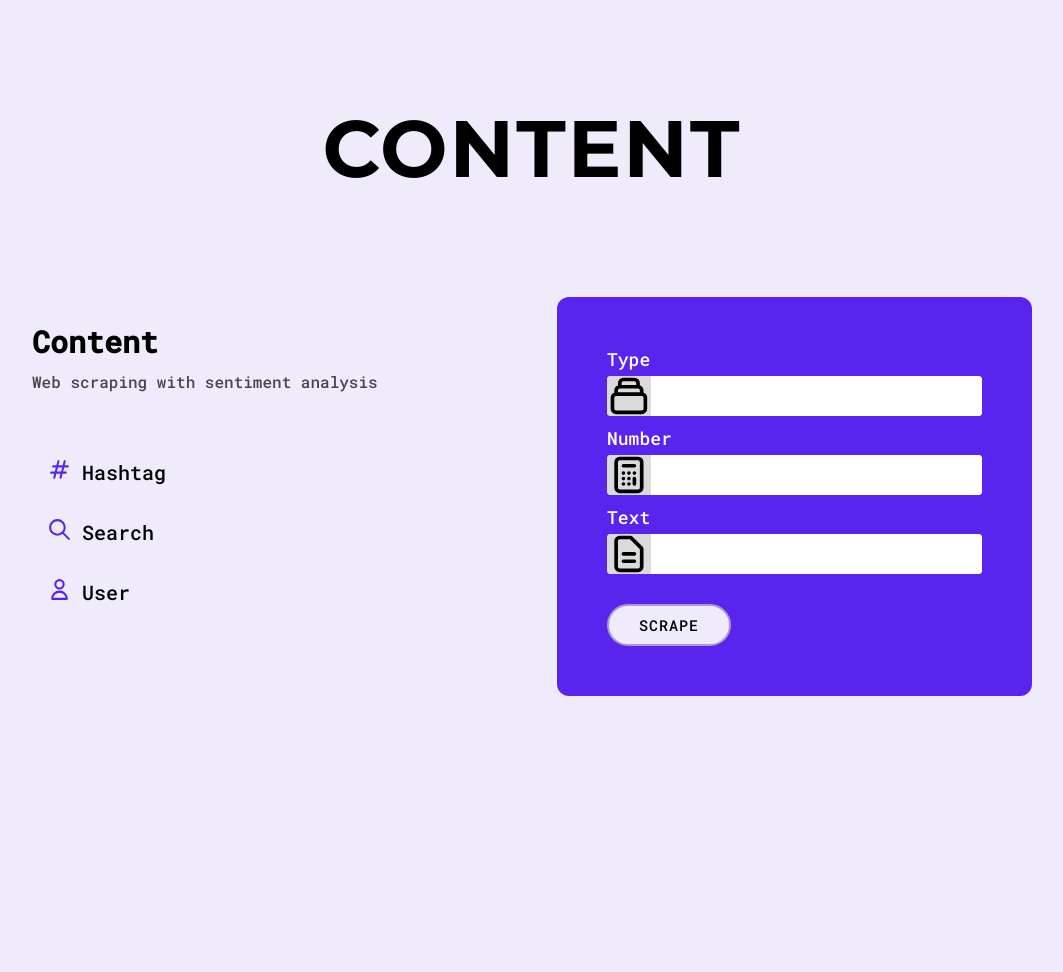
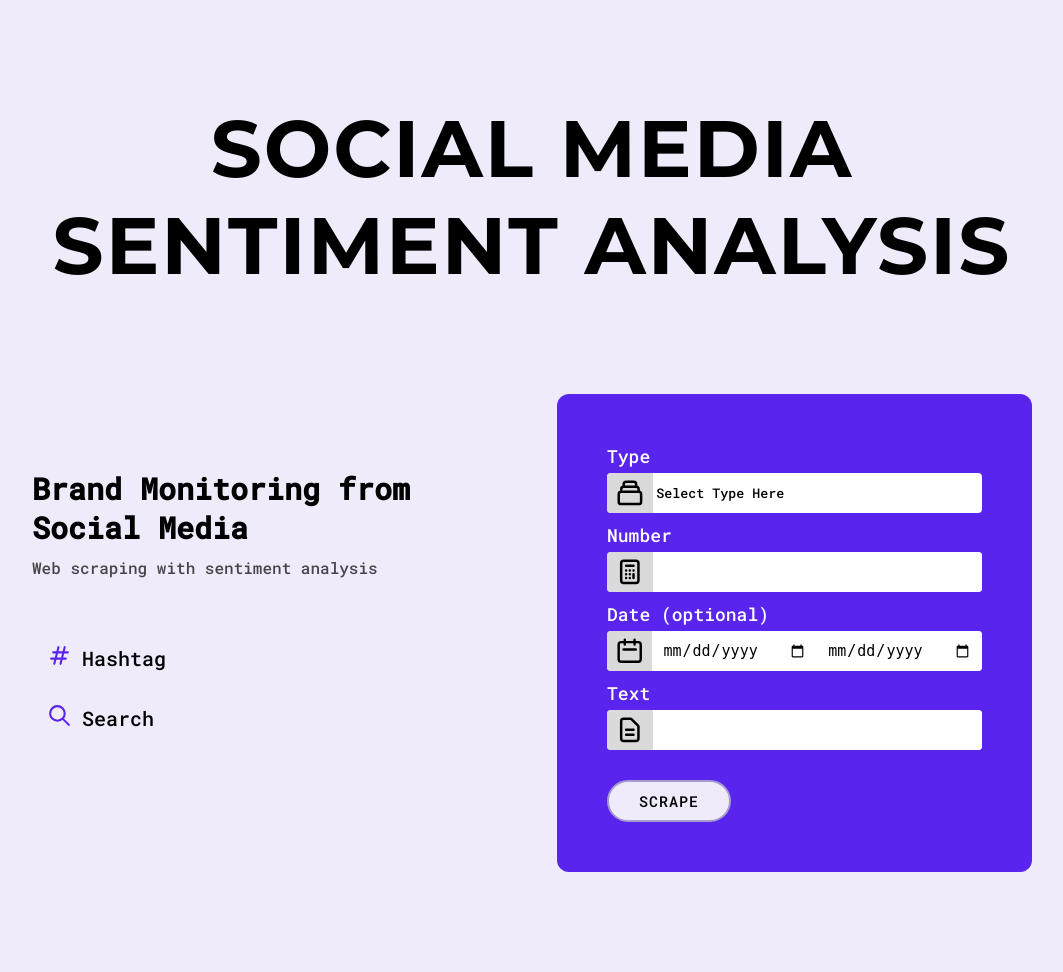
Before and after one commit to Sgreamss/Project-Social-Media-Sentiment-Analysis-System, a Flask app: page / in a window 1280 px wide. Shown: the whole page, without its empty margins (108-1171 px from the left). Before the commit the page ends 696 px from the top, so only its background shows below. Run offline with Flask 2, Linux system fonts and the light colour scheme.

Commit message:
improve ui

```diff
--- a/server.py
+++ b/server.py
@@ -21,9 +21,20 @@ def index():
 
 @app.route('/submit')
 def submitForm():
+    datestart = ''
+    datestartstring = ''
+    datestop = ''
+    datestopstring =''
     scape = request.args.get('scrape')
     number = request.args.get('number')
+    datestart = request.args.get('datestart')
+    datestop = request.args.get('datestop')
     tinput = request.args.get('textinput')
+
+    if datestart != '':
+        datestartstring = " since:"+datestart
+    if datestop != '':
+        datestopstring = " until:"+datestop
 
     tweets = []
     fields = ['Review','Date']
@@ -36,10 +47,10 @@ def submitForm():
         scraper = twitterScraper.TwitterUserScraper(user_input,False)
     elif inp.lower() =='search':
         search_input = tinput
-        scraper = twitterScraper.TwitterSearchScraper(search_input+" lang:th")
+        scraper = twitterScraper.TwitterSearchScraper(search_input+" lang:th"+datestartstring+datestopstring)
     elif inp.lower() == 'hashtag':
         hashtag_input = tinput
-        scraper = twitterScraper.TwitterHashtagScraper(hashtag_input+" lang:th")
+        scraper = twitterScraper.TwitterHashtagScraper(hashtag_input+" lang:th"+datestartstring+datestopstring)
 
     for i, tweet in  enumerate(scraper.get_items()):
         if i>n :
--- a/static/style.css
+++ b/static/style.css
@@ -196,13 +196,14 @@ section {
 }
 
 #content .right .form-group .input-wrapper .icon{
-    font-size: 2rem ;
+    font-size: 1.5rem ;
     height: 100%;
     width: 50px;
     display: flex;
     align-items: center;
     justify-content: center;
     background-color:  rgb(218, 218, 218);
+    padding: 8px;
 }
 
 #content .right .form-group .input-wrapper input {
@@ -211,8 +212,55 @@ section {
     width:  100%;
     outline:  none;
     border:  none;
+    font-size: 1.8rem;
+}
+#content .right .form-group .input-wrapper .dt {
+    padding:  1rem;
+    height:  100%;
+    width:  50%;
+    outline:  none;
+    border:  none;
+    font-size: 1.5rem;
+}
+select{
+    appearance: none;
+    background-color: transparent;
+    border: none;
+    padding: 0em 0.25em;
+    margin: 0;
+
+    z-index: 1;
+    font-family: inherit;
+
+    cursor: inherit;
+    line-height: inherit;
+    outline: none;
+
+}
+#content .right .form-group .input-wrapper .select{
+
+
+    display: grid;
+    grid-template-areas: "select";
+    align-items: center;
+    position: relative;
+    width: 100%;
+    height:  100%;
+
+
+
+    min-width: 15ch;
+    max-width: 30ch;
+    /* padding: 0.25em 0.5em; */
+
     font-size: 2rem;
+    cursor: pointer;
+    line-height: 2;
+
+
+
 }
+
 
 /* #content .right .form-wrapper button {
     display: inline-block;
--- a/templates/image.html
+++ b/templates/image.html
@@ -4,14 +4,14 @@
     <meta charset="UTF-8">
     <meta http-equiv="X-UA-Compatible" content="IE=edge">
     <meta name="viewport" content="width=device-width, initial-scale=1.0">
-    <title>Document</title>
+    <title>Project</title>
     <link rel="stylesheet" href="{{ url_for('static', filename='style.css') }}">
 </head>
 <body>
     <!-- Content -->
     <section id="content">
         <div class="container">
-            <h2 class="section-heading" data-outline="content">Content</h2>
+            <h2 class="section-heading" data-outline="content">Result</h2>
             <img src= "{{  image  }}", alt="",width="75",height="75">
             <form action="{{url_for('index')}}">
                 <button class = 'buttons'type="submit" >Back</button>
--- a/templates/index.html
+++ b/templates/index.html
@@ -4,18 +4,18 @@
     <meta charset="UTF-8">
     <meta http-equiv="X-UA-Compatible" content="IE=edge">
     <meta name="viewport" content="width=device-width, initial-scale=1.0">
-    <title>Document</title>
+    <title>Project</title>
     <link rel="stylesheet" href="{{ url_for('static', filename='style.css') }}">
 </head>
 <body>
     <!-- Content -->
     <section id="content">
         <div class="container">
-            <h2 class="section-heading" data-outline="content">Content</h2>
+            <h2 class="section-heading" >Social Media Sentiment Analysis  </h2>
             <div class="wrapper">
                 <div class="left">
-                    <h2 class="content-heading">Content</h2>
-                    <p class="content-desc">Web scraping with sentiment analysis</p>
+                    <h2 class="content-heading">Brand Monitoring from Social Media  </h2>
+                    <p class="content-desc">Web scraping with sentiment analysis </p>
                     <div class="content-info">
                         <ul>
                             <li><a href="#">
@@ -34,14 +34,14 @@
                                 </span>
                                 <span class="text">Search</span>
                             </a></li>
-                            <li><a href="#">
+                            <!-- <li><a href="#">
                                 <span class="icon">
                                     <svg xmlns="http://www.w3.org/2000/svg" class="h-6 w-6" fill="none" viewBox="0 0 24 24" stroke="currentColor">
                                         <path stroke-linecap="round" stroke-linejoin="round" stroke-width="2" d="M16 7a4 4 0 11-8 0 4 4 0 018 0zM12 14a7 7 0 00-7 7h14a7 7 0 00-7-7z" />
                                       </svg>
                                 </span>
                                 <span class="text">User</span>
-                            </a></li>
+                            </a></li> -->
                         </ul>
                     </div>
 
@@ -57,7 +57,16 @@
                                             <path stroke-linecap="round" stroke-linejoin="round" stroke-width="2" d="M19 11H5m14 0a2 2 0 012 2v6a2 2 0 01-2 2H5a2 2 0 01-2-2v-6a2 2 0 012-2m14 0V9a2 2 0 00-2-2M5 11V9a2 2 0 012-2m0 0V5a2 2 0 012-2h6a2 2 0 012 2v2M7 7h10" />
                                           </svg>
                                     </span>
-                                    <input type="text" id="scrape" name="scrape">
+                                    <!-- <input type="text" id="scrape" name="scrape"> -->
+                                    <div class="select" >
+                                        <select  name="scrape" id="scrape">
+                                            <option value="" selected disabled hidden>Select Type Here</option>
+                                            <option value="search">Search</option>
+                                            <option value="hashtag">Hashtag</option>
+                                        </select>
+                                    </div>
+
+
                                 </div>
                             </div>
                             <div class="form-group">
@@ -68,20 +77,22 @@
                                             <path stroke-linecap="round" stroke-linejoin="round" stroke-width="2" d="M9 7h6m0 10v-3m-3 3h.01M9 17h.01M9 14h.01M12 14h.01M15 11h.01M12 11h.01M9 11h.01M7 21h10a2 2 0 002-2V5a2 2 0 00-2-2H7a2 2 0 00-2 2v14a2 2 0 002 2z" />
                                           </svg>
                                     </span>
-                                    <input type="number" id="number" name="number">
+                                    <input type="number" id="number" name="number" >
                                 </div>
                             </div>
-                            <!-- <div class="form-group">
-                                <label for="type">Date</label>
+                            <div class="form-group">
+                                <label for="type">Date (optional)</label>
                                 <div class="input-wrapper">
                                     <span class="icon">
                                         <svg xmlns="http://www.w3.org/2000/svg" class="h-6 w-6" fill="none" viewBox="0 0 24 24" stroke="currentColor">
-                                            <path stroke-linecap="round" stroke-linejoin="round" stroke-width="2" d="M9 7h6m0 10v-3m-3 3h.01M9 17h.01M9 14h.01M12 14h.01M15 11h.01M12 11h.01M9 11h.01M7 21h10a2 2 0 002-2V5a2 2 0 00-2-2H7a2 2 0 00-2 2v14a2 2 0 002 2z" />
+                                            <path stroke-linecap="round" stroke-linejoin="round" stroke-width="2" d="M8 7V3m8 4V3m-9 8h10M5 21h14a2 2 0 002-2V7a2 2 0 00-2-2H5a2 2 0 00-2 2v12a2 2 0 002 2z" />
                                           </svg>
                                     </span>
-                                    <input type="number" id="number" name="date">
+                                    <input class="dt" type="date" id="date" name="datestart">
+
+                                    <input class="dt" type="date" id="date" name="datestop">
                                 </div>
-                            </div> -->
+                            </div>
                             <div class="form-group">
                                 <label for="type">Text</label>
                                 <div class="input-wrapper">
@@ -90,7 +101,7 @@
                                             <path stroke-linecap="round" stroke-linejoin="round" stroke-width="2" d="M9 12h6m-6 4h6m2 5H7a2 2 0 01-2-2V5a2 2 0 012-2h5.586a1 1 0 01.707.293l5.414 5.414a1 1 0 01.293.707V19a2 2 0 01-2 2z" />
                                           </svg>
                                     </span>
-                                    <input type="text" id="textinp" name="textinput">
+                                    <input type="text" id="textinp" name="textinput" >
                                 </div>
                             </div>
                             <button class ="buttons scrape" type="submit">Scrape</button>
```
Also changed, not shown: 1 other file.
